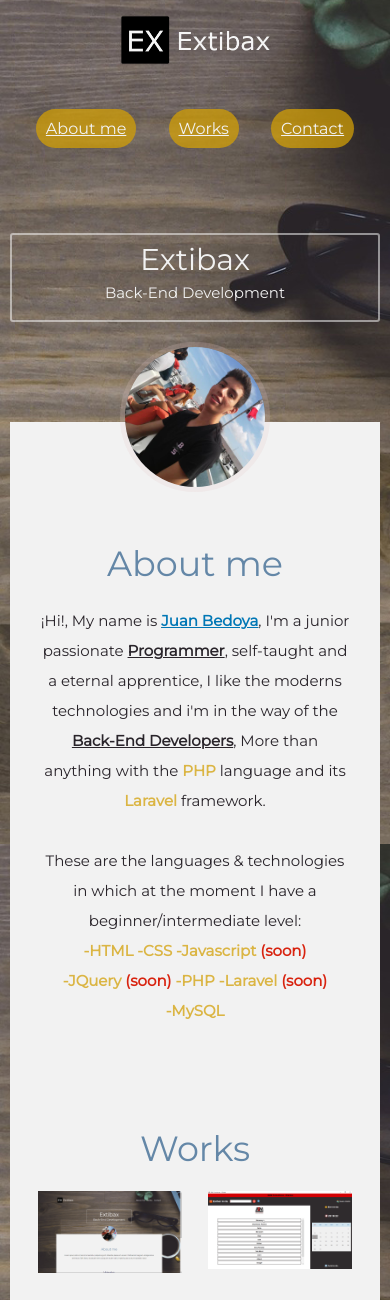
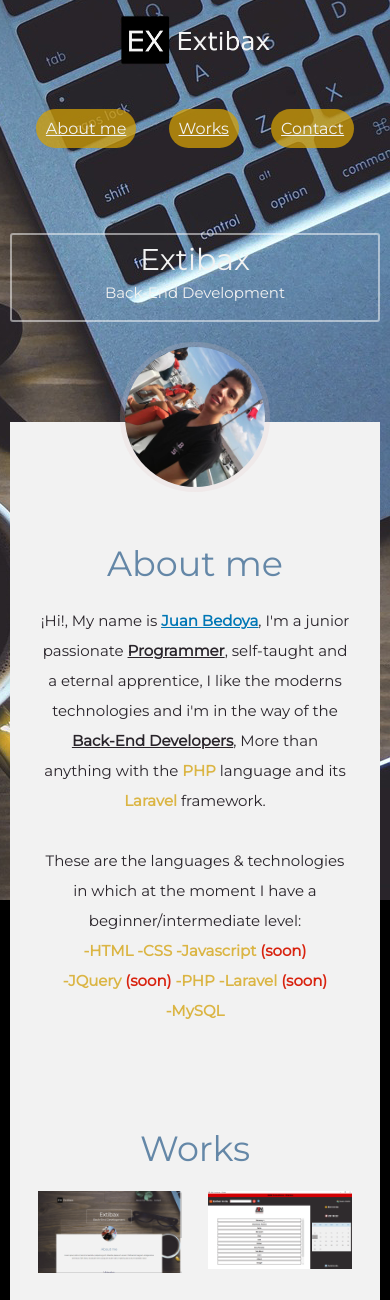
Before and after one commit to Extibax/Extibax-Portfolio-V1-CSS3-JS, a PHP site: page / in a window 390 px wide. Shown: the top 1300 px of the page. Run offline with PHP 8.4, Linux system fonts and the light colour scheme.

Commit message:
Fix BG in Phones

```diff
--- a/css/style.css
+++ b/css/style.css
@@ -12,9 +12,8 @@
 body {
     font-family: Montserrat, sans-serif;
     background: #000 url('../img/Office.jpg') top right no-repeat;
-    background-attachment: fixed;/*
-    background-repeat: no-repeat;
-    background-size: cover; */
+    background-attachment: fixed;
+    /* background-repeat: no-repeat; */
     background-size: cover;
 }
 
@@ -39,6 +38,10 @@ header {
 /* ----- ----- MEDIA QUERIES ----- ----- */
 
 @media screen and (max-width: 975px) {
+    body {
+        background-size: auto;
+    }
+
     footer .author {
         flex-direction: column;
     }
```
